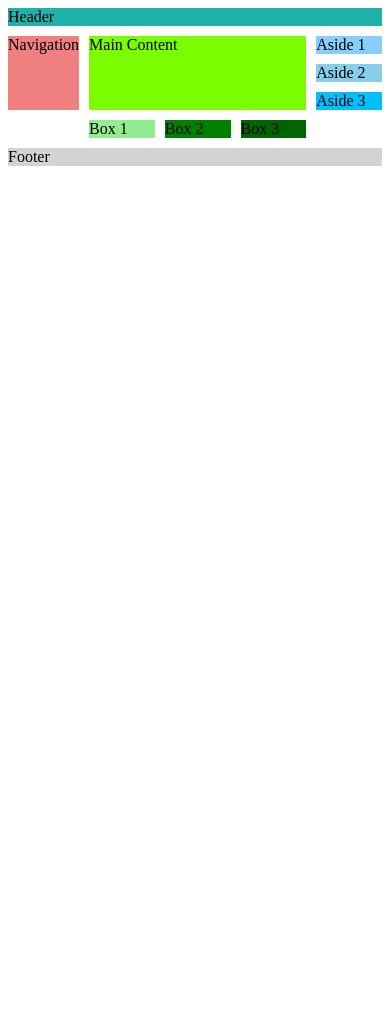
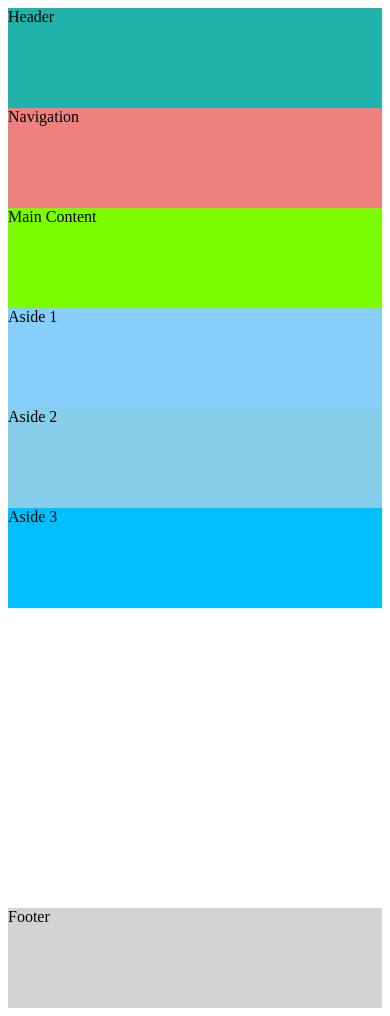
Before and after one commit to NejakejHruska/Bootstrap, a Flask app: page /grid2 in a window 390 px wide. Before the commit the page ends 166 px from the top, so only its background shows below. Run offline with Flask 3, Linux system fonts and the light colour scheme.

Commit message:
media-query

```diff
--- a/static/grid-response.css
+++ b/static/grid-response.css
@@ -53,7 +53,7 @@ footer {
 .container {
     display: grid;
     grid-template-columns: repeat(5, 1fr);
-    grid-template-rows: repeat(6 W A, 100px);
+    grid-template-rows: repeat(6, 100px);
 
     grid-template-areas:
         "header header header header header"
@@ -64,3 +64,30 @@ footer {
         "footer footer footer footer footer";
     gap: 10px;
 }
+
+@media (max-width: 768px) {
+
+    .container {
+        display: grid;
+        grid-template-columns: 1fr;
+        grid-template-rows: repeat(10, 100px);
+
+
+        grid-template-areas:
+            "header"
+            "nav"
+            "main"
+            "aside-1"
+            "aside-2"
+            "aside-3"
+            "box-1"
+            "box-2"
+            "box-3"
+            "footer";
+        gap: 0px;
+    }
+
+    #box-1, #box-2, #box-3 {
+        display: none;
+    }
+}
```
